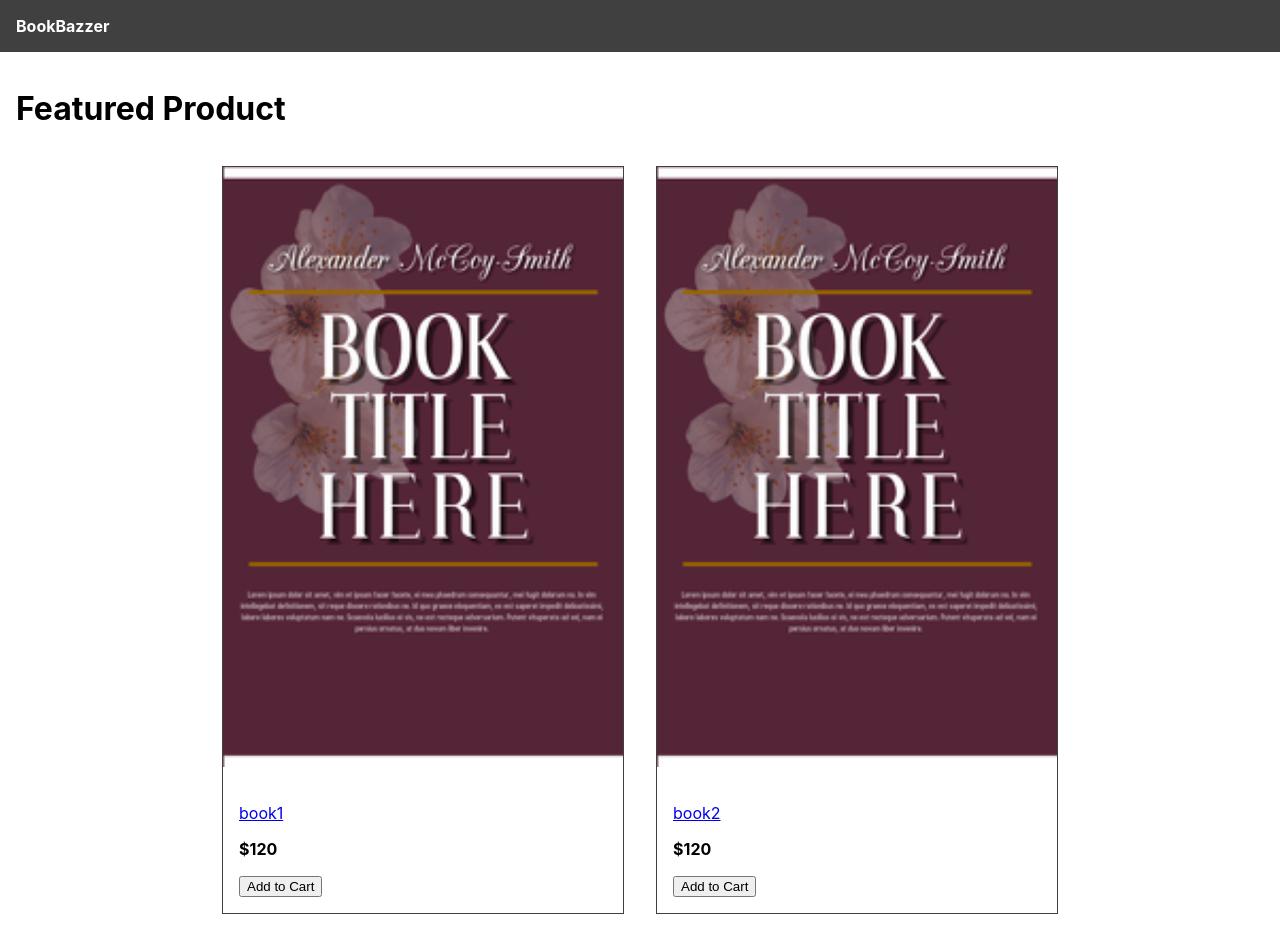
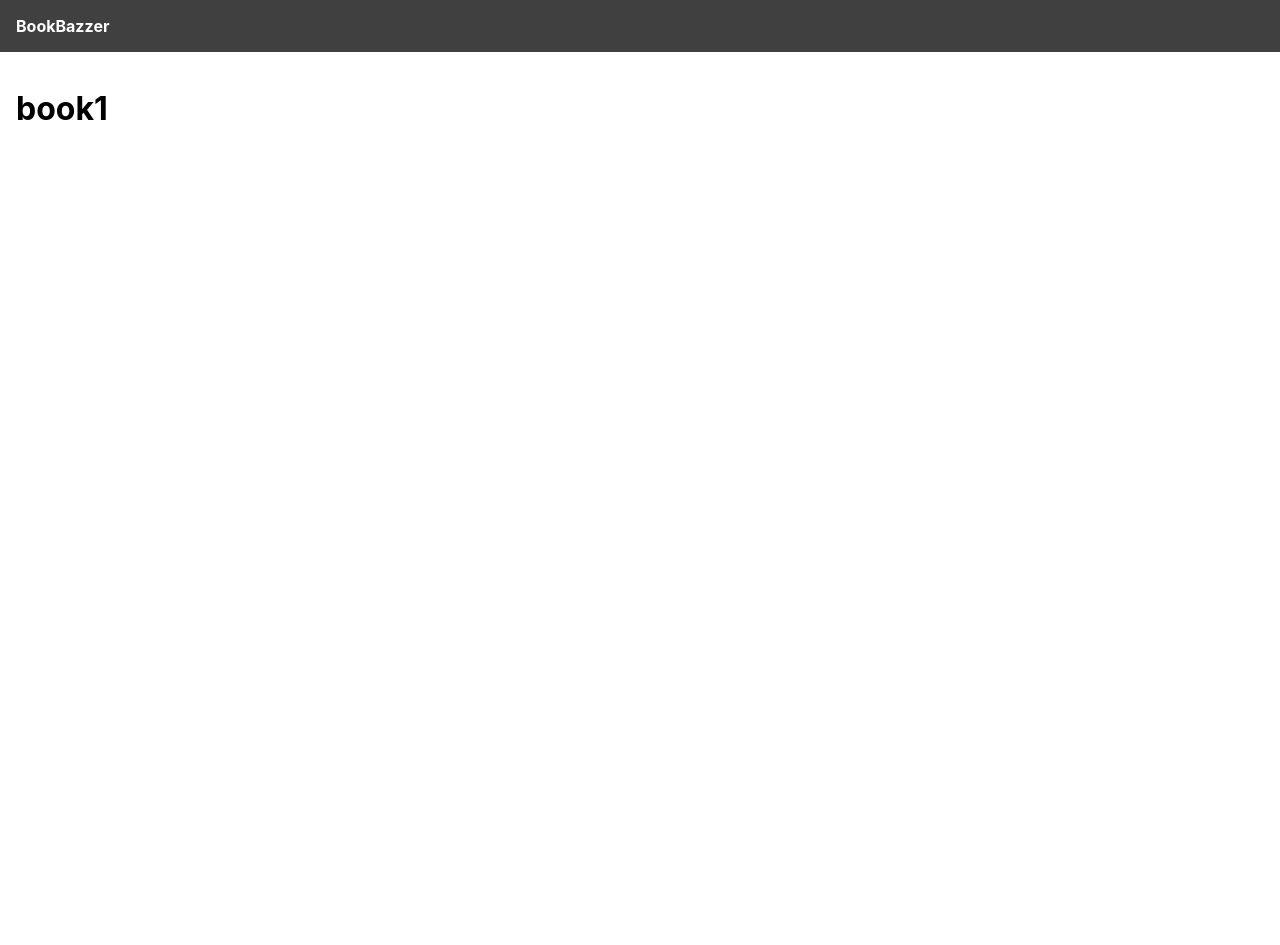
Before and after one commit to Raihanultomal/BookBazzer, a React (Create React App) app in the folder frontend/: page /product/book1 in a window 1280 px wide. Shown: the top 945 px of the page. After the commit the page ends 800 px from the top, so only its background shows below. Built offline with nearby package versions, Linux system fonts and the light colour scheme.

Commit message:
Step-6-Add-Routing

```diff
--- a/frontend/package.json
+++ b/frontend/package.json
@@ -8,6 +8,7 @@
     "@testing-library/user-event": "^13.5.0",
     "react": "^18.0.0",
     "react-dom": "^18.0.0",
+    "react-router-dom": "^6.3.0",
     "react-scripts": "5.0.0",
     "web-vitals": "^2.1.4"
   },
--- a/frontend/src/App.js
+++ b/frontend/src/App.js
@@ -1,33 +1,24 @@
-import data from './data';
+// import data from './data';
+// Link use korse onePage application er moto kaj kore
+import { BrowserRouter, Link, Route, Routes } from 'react-router-dom';
+import HomeScreen from './screens/HomeScreen';
+import ProductScreen from './screens/ProductScreen';
 
 function App() {
   return (
+    <BrowserRouter>
       <div>
         <header>
-        <a href="/">BookBazzer</a>
+          <Link to="/">BookBazzer</Link>
         </header>
         <main>
-        <h1>Featured Product</h1>
-        <div className="products">
-          {data.products.map((product) => (
-            <div className="product" key={product.slug}>
-              <a href={`/prduct/${product.slug}`}>
-                <img src={product.image} alt={product.name} />
-              </a>
-              <div className="product-info">
-                <a href={`/prduct/${product.slug}`}>
-                  <p>{product.name}</p>
-                </a>
-                <p>
-                  <strong>${product.price}</strong>
-                </p>
-                <button>Add to Cart</button>
-              </div>
-            </div>
-          ))}
-        </div>
+          <Routes>
+            <Route path="/product/:slug" element={<ProductScreen />} />
+            <Route path="/" element={<HomeScreen />} />
+          </Routes>
         </main>
       </div>
+    </BrowserRouter>
   );
 }
 
--- /dev/null
+++ b/frontend/src/screens/HomeScreen.js
@@ -0,0 +1,29 @@
+import { Link } from 'react-router-dom';
+import data from '../data';
+
+function HomeScreen() {
+  return (
+    <div>
+      <h1>Featured Product</h1>
+      <div className="products">
+        {data.products.map((product) => (
+          <div className="product" key={product.slug}>
+            <Link to={`/product/${product.slug}`}>
+              <img src={product.image} alt={product.name} />
+            </Link>
+            <div className="product-info">
+              <Link to={`/prduct/${product.slug}`}>
+                <p>{product.name}</p>
+              </Link>
+              <p>
+                <strong>${product.price}</strong>
+              </p>
+              <button>Add to Cart</button>
+            </div>
+          </div>
+        ))}
+      </div>
+    </div>
+  );
+}
+export default HomeScreen;
--- /dev/null
+++ b/frontend/src/screens/ProductScreen.js
@@ -0,0 +1,13 @@
+import { useParams } from 'react-router-dom';
+
+function ProductScreen() {
+  const params = useParams();
+  const { slug } = params;
+
+  return (
+    <div>
+      <h1>{slug}</h1>
+    </div>
+  );
+}
+export default ProductScreen;
```
Also changed, not shown: 2 other files (tests, documents, lock files or other folders). Lines whose indentation alone changed are shown as unchanged.
